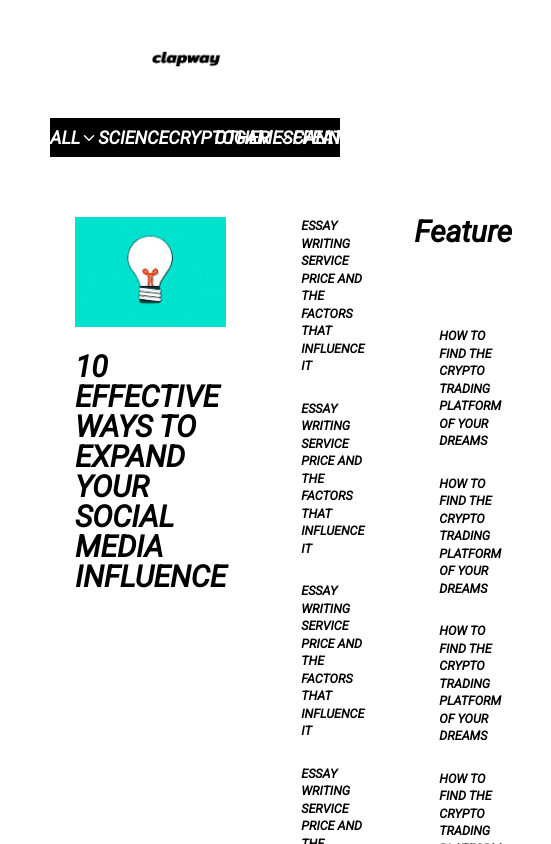
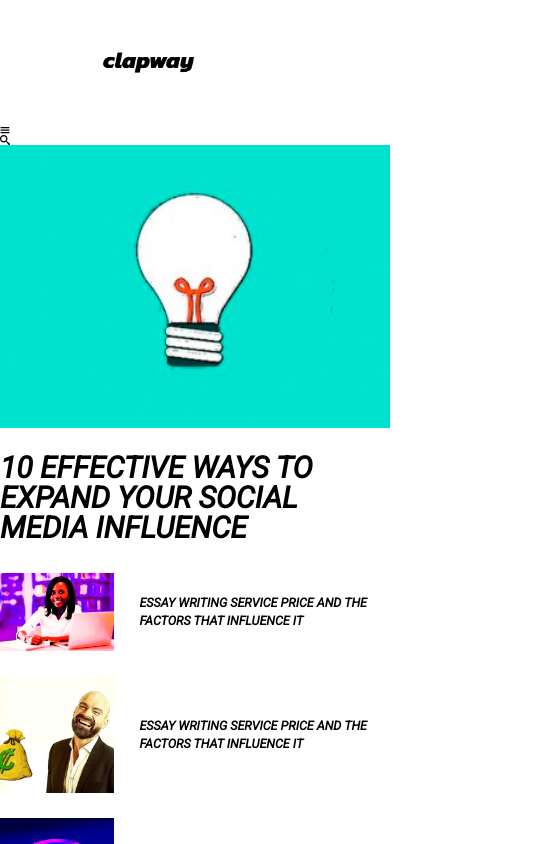
Before and after one commit to Akogwu24/clapway, a React (Create React App) app: page / in a window 390 px wide. Shown: the top 844 px of the page, 551 px wide, since content can reach past the window. Built offline with nearby package versions, Linux system fonts and the light colour scheme.

Commit message:
responsive done

```diff
--- a/src/components/Effective.jsx
+++ b/src/components/Effective.jsx
@@ -19,16 +19,16 @@ const Effective = () => {
   const featuredImages = [trading, fraud, drink, lovers];
 
   return (
-    <section className='flex justify-between border-b-4 pb-20 border-gray-300'>
+    <section className='md:flex justify-between  border-b-4 pb-20 border-gray-300'>
       <Card
-        className=' w-3/5 ml-10 mr-20'
+        className=' container w-full md:w-3/5 md:ml-10 mx-auto mr-20 mb-12 md:mb-0'
         img={bulb}
         text='10 EFFECTIVE WAYS TO EXPAND YOUR SOCIAL MEDIA INFLUENCE'
       />
       <div>
         {images.map((image) => (
           <SmallCard
-            imgstyle='w-72 '
+            imgstyle='w-72'
             smallImg={image}
             smallText='ESSAY WRITING SERVICE PRICE AND THE FACTORS THAT INFLUENCE IT'
           />
@@ -36,7 +36,7 @@ const Effective = () => {
       </div>
 
       <div>
-        <h1 className='text-5xl mb-32 font-bold'>Feature</h1>
+        <h1 className=' mt-32 md:mt-auto text-5xl mb-16 font-bold'>Feature</h1>
 
         {featuredImages.map((featuredImage) => (
           <SmallCard
--- a/src/components/Navbar.jsx
+++ b/src/components/Navbar.jsx
@@ -6,8 +6,8 @@ const Navbar = () => {
   const listItems = ['SCIENCE', 'CRYPTO', 'GAMES', 'CANNABIS', 'SERVICES'];
 
   return (
-    <nav className='flex justify-around items-center font-bold bg-black text-white mb-24'>
-      <ul className='dropdown'>
+    <nav className='hidden md:flex justify-around items-center font-bold bg-black text-white mb-24'>
+      <ul className='dropdown '>
         <li className='dropbtn flex items-center'>
           <a href='/'>ALL</a>
           <FiChevronDown color='white font-bold ml-2' />
--- a/src/components/common/SmallCard.jsx
+++ b/src/components/common/SmallCard.jsx
@@ -2,7 +2,7 @@ import React from 'react';
 
 const SmallCard = ({ smallImg, smallText, imgstyle }) => {
   return (
-    <section className='flex items-center  mb-10 mr-20'>
+    <section className='flex items-center mb-10 md:mr-20'>
       <div>
         <img src={smallImg} alt='writer' className={imgstyle} />
       </div>
--- a/src/layout/Header.jsx
+++ b/src/layout/Header.jsx
@@ -2,11 +2,16 @@ import React from 'react';
 import Effective from '../components/Effective';
 import Logo from '../components/Logo';
 import Navbar from '../components/Navbar';
+import { GiHamburgerMenu } from 'react-icons/gi';
+import { ImSearch } from 'react-icons/im';
 
 const Header = () => {
   return (
     <div className='mb-20'>
       <Logo />
+      <GiHamburgerMenu />
+      <ImSearch />
+
       <Navbar />
       <Effective />
     </div>
--- a/src/pages/Home.jsx
+++ b/src/pages/Home.jsx
@@ -3,7 +3,7 @@ import Header from '../layout/Header';
 
 const Home = () => {
   return (
-    <div className='container px-20 mx-auto'>
+    <div className='container md:px-20 mx-auto'>
       <Header />
     </div>
   );
```
